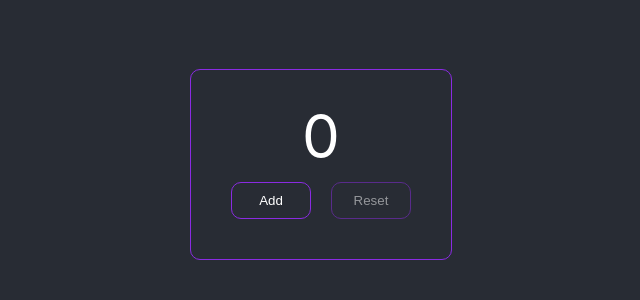
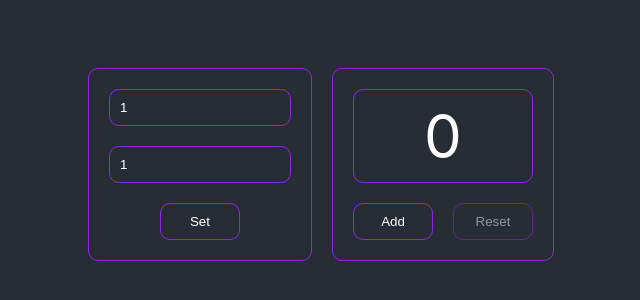
Before and after one commit to proffery/counter, a React (Create React App) app: page / in a window 1280 px wide. Shown: the part 236-536 px from the top of the page, without its empty margins (319-959 px from the left). Built offline with nearby package versions, Linux system fonts and the light colour scheme.

Commit message:
main components

```diff
--- a/src/App.tsx
+++ b/src/App.tsx
@@ -1,42 +1,14 @@
 import './App.css';
-import { useState } from 'react';
-import { Button } from './Button';
-import { Screen } from './Screen';
-import styled from 'styled-components';
+import { CounterOne } from './components/CounterOne';
 
 function App() {
-  const [screenValue, setScreenValue] = useState(0)
-  const maxVal = 5
-  const minVal = 0
-  const step = 1
 
-  const addHandler = () => {
-    setScreenValue(screenValue + step)
-  }
-
-  const resetHandler = () => {
-    setScreenValue(minVal)
-  }
 
   return (
     <div className="App">
-      <Wrapper>
-        <Screen screenValue={screenValue} maxVal={maxVal} />
-        <div>
-          <Button name='Add' onClick={addHandler} isDisabled={screenValue >= maxVal ? true : false} />
-          <Button name='Reset' onClick={resetHandler} isDisabled={screenValue <= minVal ? true : false} />
-        </div>
-      </Wrapper>
+      <CounterOne />
     </div>
   );
 }
 
 export default App;
-
-const Wrapper = styled.div`
-  display: flex;
-  flex-direction: column;
-  border: 1px solid blueviolet;
-  padding: 30px;
-  border-radius: 10px;
-`
--- /dev/null
+++ b/src/components/ActionScreen.tsx
@@ -0,0 +1,28 @@
+import { useState } from "react"
+import { Wrapper } from "./Wrapper.styled"
+import { Button } from "./Button"
+import { Screen } from "./Screen"
+
+export const ActionScreen = () => {
+    const [screenValue, setScreenValue] = useState(0)
+    const maxVal = 5
+    const minVal = 0
+    const step = 1
+
+    const addHandler = () => {
+        setScreenValue(screenValue + step)
+    }
+
+    const resetHandler = () => {
+        setScreenValue(minVal)
+    }
+    return (
+        <Wrapper direction='column' variant='bordered' padding="20px" gap="20px">
+        <Screen screenValue={screenValue} maxVal={maxVal} />
+        <Wrapper direction='row' variant='common' gap="20px">
+          <Button name='Add' onClick={addHandler} isDisabled={screenValue >= maxVal ? true : false} />
+          <Button name='Reset' onClick={resetHandler} isDisabled={screenValue <= minVal ? true : false} />
+        </Wrapper>
+      </Wrapper>
+    )
+}
--- a/src/Button.tsx
+++ b/src/components/Button.tsx
@@ -20,7 +20,7 @@ type StyledButtonType = {
 }
 
 const StyledButton = styled.button<StyledButtonType>`
-    margin: 10px;
+    align-self: center;
     background-color: transparent;
     border: 1px solid blueviolet;
     padding: 10px 20px;
--- /dev/null
+++ b/src/components/CounterOne.tsx
@@ -0,0 +1,14 @@
+import { ActionScreen } from "./ActionScreen"
+import { SettingsScreen } from "./SettingsScreen"
+import { Wrapper } from "./Wrapper.styled"
+
+
+export const CounterOne = () => {
+
+    return (
+    <Wrapper direction="row" variant="common" gap="20px">
+        <SettingsScreen />
+        <ActionScreen />
+    </Wrapper>
+    )
+}
--- /dev/null
+++ b/src/components/Input.tsx
@@ -0,0 +1,24 @@
+import styled from "styled-components"
+
+type InputPropsType = {
+    placeholder?: string
+    value: number
+}
+
+export const Input = (props:InputPropsType) => {
+    return (
+        <StyledInput type="number" value={props.value} placeholder={props.placeholder || ''}></StyledInput>
+    )
+}
+
+const StyledInput = styled.input`
+    display: flex;
+    min-width: 160px;
+    width: 100%;
+    background-color: transparent;
+    border: 1px solid blueviolet;
+    padding: 10px;
+    width: 80px;
+    color: white;
+    border-radius: 10px;
+`
--- a/src/Screen.tsx
+++ b/src/components/Screen.tsx
@@ -18,8 +18,14 @@ type StyledScreenType = {
 }
 
 const StyledScreen = styled.div<StyledScreenType>`
+    display: flex;
+    align-items: center;
+    justify-content: center;
+    height: 100%;
     color: white;
     font-size: 60px;
+    border: 1px solid blueviolet;
+    border-radius: 10px;
     ${props => props.screenvalue === props.maxval && css<StyledScreenType>`
         color: red;
     `}
--- /dev/null
+++ b/src/components/SettingsScreen.tsx
@@ -0,0 +1,18 @@
+import { Button } from "./Button"
+import { Input } from "./Input"
+import { Wrapper } from "./Wrapper.styled"
+
+export const SettingsScreen = () => {
+
+    const onClickSetHandler = () => {
+        alert("onClickSetHandler")
+    }
+
+    return (
+        <Wrapper direction="column" variant="bordered" padding="20px" gap="20px">
+            <Input value={1}/>
+            <Input value={1}/>
+            <Button name="Set" onClick={onClickSetHandler}/>
+        </Wrapper>
+    )
+}
--- /dev/null
+++ b/src/components/Wrapper.styled.ts
@@ -0,0 +1,23 @@
+import styled, { css } from "styled-components";
+
+type WrapperPropsType = {
+    variant: "common" | "bordered"
+    direction: "column" | "row"
+    gap?: string
+    padding?: string
+}
+
+export const Wrapper = styled.div<WrapperPropsType>`
+  display: flex;
+  flex-direction: ${props => props.direction};
+  padding: ${props => props.padding || "0px"};
+  border-radius: 10px;
+  gap: ${props => props.gap || "0px"};
+  ${props => props.variant === "common" && css`
+    border: none;
+  `}
+
+  ${props => props.variant === "bordered" && css`
+    border: 1px solid blueviolet;
+  `}
+`
```
